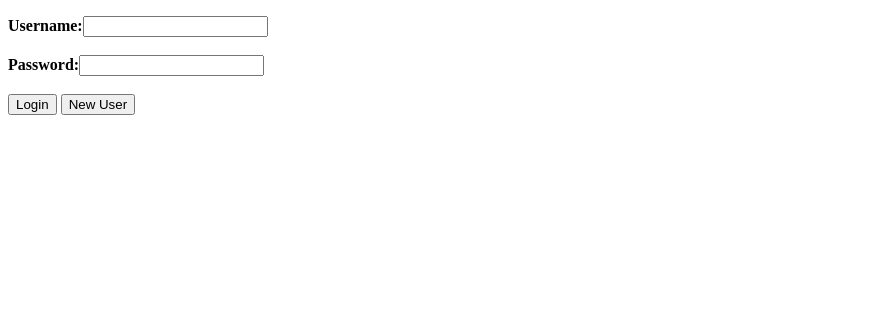
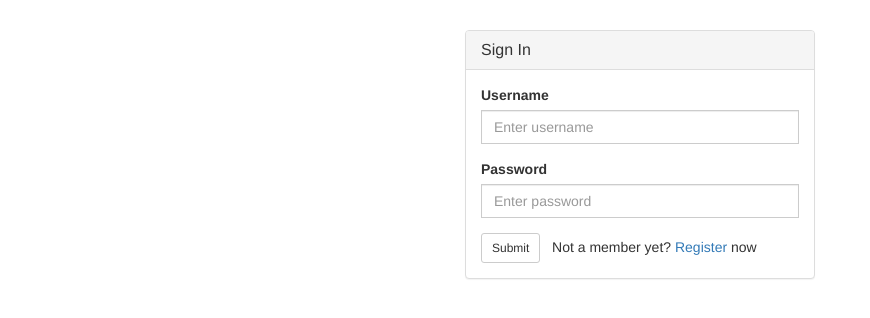
Before and after one commit to bchung1/CMSC389N, a PHP site: page /loginPage.php in a window 1280 px wide. Shown: the top 318 px of the page, without its empty margins (0-870 px from the left). Run offline with PHP 8.4, Linux system fonts and the light colour scheme; the visitor is signed in with stand-in values (Sample User, id 1).

Commit message:
Login and register

```diff
--- /dev/null
+++ b/loginPage.js
@@ -0,0 +1,39 @@
+window.onsubmit = validate;
+
+function toggleClick() {
+    var buttonValue, headerValue;
+
+    if (document.getElementById("toggle").value === "Sign In") {
+        buttonValue = "Register";
+        headerValue = "Sign In";
+    }
+
+    else {
+        buttonValue = "Sign In";
+        headerValue = "Register";
+    }
+
+    document.getElementById("header").innerHTML = headerValue;
+    document.getElementById("toggle").value = buttonValue;
+}
+
+function validate() {
+    var username = document.getElementById("username").value;
+    var password = document.getElementById("password").value;
+
+    var invalidMessage = "";
+
+    if (username === "" || password === "") {
+        invalidMessage += "Please enter username and password";
+    }
+
+
+    if (invalidMessage !== "") {
+        alert(invalidMessage);
+        return false;
+    }
+
+    else {
+        return true;
+    }
+}
--- a/loginPage.php
+++ b/loginPage.php
@@ -1,65 +1,73 @@
 <?php
 session_start();
 require_once("util.php");
-  $loginMessage="";
+$loginMessage = "";
 
-  $host = "localhost";
-  $user = "dbuser";
-  $password = "cmsc389n";
-  $database = "scheduler";
 $table = "login";
-  $db = connectToDB($host, $user, $password, $database);
+$db = connectToSchedulerDB();
 
-  if(isset($_POST['event'])){
-    if($_POST['event'] == "New User"){
-      header("Location: addNewUser.php");
-    }
-  }
-
-  if(isset($_POST['username']) && isset($_POST['password'])){
+if (isset($_POST['submit'])) {
     $username = trim($_POST['username']);
     $password = sha1(trim($_POST['password']));
-    $sqlQuery = "select * from $table where Username = '$username' AND Password = '$password'";
+    $sqlQuery = "select * from $table where Username = '{$username}' AND Password = '{$password}'";
     $result = mysqli_query($db, $sqlQuery);
     if ($result) {
         $numberOfRows = mysqli_num_rows($result);
         if ($numberOfRows == 0) {
-        $loginMessage="<strong>No entry exists in the database for the specified username and password</strong>";
+            $loginMessage = "<strong>No entry exists in the database for the specified username and password</strong>";
         } else {
             $_SESSION['username'] = $username;
             mysqli_free_result($result);
             header("Location: calendar2.php");
         }
+    } else {
+        $loginMessage = "Retrieving records failed." . mysqli_error($db);
+    }
+    $loginMessage = "<br>Incorrect username or password";
 }
 
-      else {
-        $loginMessage = "Retrieving records failed.".mysqli_error($db);
-      }
-
-  }
-
-$self = $_SERVER["PHP_SELF"];
 $form = <<<EOPAGE
 <!doctype html>
 <html>
-  <!--<link rel="stylesheet" href="https://maxcdn.bootstrapcdn.com/bootstrap/3.3.7/css/bootstrap.min.css">-->
   <head>
     <title>Login</title>
     <meta charset="utf-8" />
+      <link rel="stylesheet" href="https://maxcdn.bootstrapcdn.com/bootstrap/3.3.7/css/bootstrap.min.css">
+   <script type="text/javascript" src="loginPage.js"></script>
   </head>
   <body>
-    <form action = '$self' method = 'post'>
-      <p>
-        <b>Username:</b><input type='text' name='username' class ="form-control"/></br></br>
-        <b>Password:</b><input type='password' name='password' class ="form-control"/></br></br>
-        <input type='submit' name = 'event' value='Login' class ="form-control" />
-        <input type='submit' name = 'event' value='New User' class ="form-control" />
-      </p>
+    <div class="container" style="margin-top:30px">
+        <div class="col-md-4 col-md-offset-4">
+            <div class="panel panel-default">
+                <div class="panel-heading"><h3 class="panel-title" id="header">Sign In</h3></div>
+                <div class="panel-body">
+                    <form action="{$_SESSION["PHP_SELF"]}" method="post">
+                        <div class="form-group">
+                            <label for="username">Username</label>
+                            <input type="text" class="form-control" style="border-radius:0px" id="username" name="username" placeholder="Enter username">
+                        </div>
+                        <div class="form-group">
+                            <label for="password">Password</label>
+                            <input type="password" class="form-control" style="border-radius:0px" id="password" name="password" placeholder="Enter password">
+                        </div>
+                        <input type="submit" name="submit" class="btn btn-sm btn-default"> &nbsp;
+                        Not a member yet? <a href="registerPage.php">Register</a> now
                     </form>
+
+
+EOPAGE;
+
+$end = <<<EOPAGE
+                </div>
+            </div>
+        </div>
+    </div>
  </body>
 <html>
 EOPAGE;
 
+
 echo $form;
 echo $loginMessage;
+echo $end;
 ?>
--- a/util.php
+++ b/util.php
@@ -43,8 +43,8 @@
 }
 function connectToSchedulerDB(){
 	$host = "localhost";
-	$user = "dbuser";
-	$password = "cmsc389n";
+	$user = "root";
+	$password = "root";
 	$database = "scheduler";
 	$table = "events";
 	$db = connectToDB($host, $user, $password, $database);
```
Also changed, not shown: calendar.html (+27 -1 lines), login.php (added, +7 -0 lines), registerPage.php (added, +57 -0 lines). Lines whose indentation alone changed are shown as unchanged.
